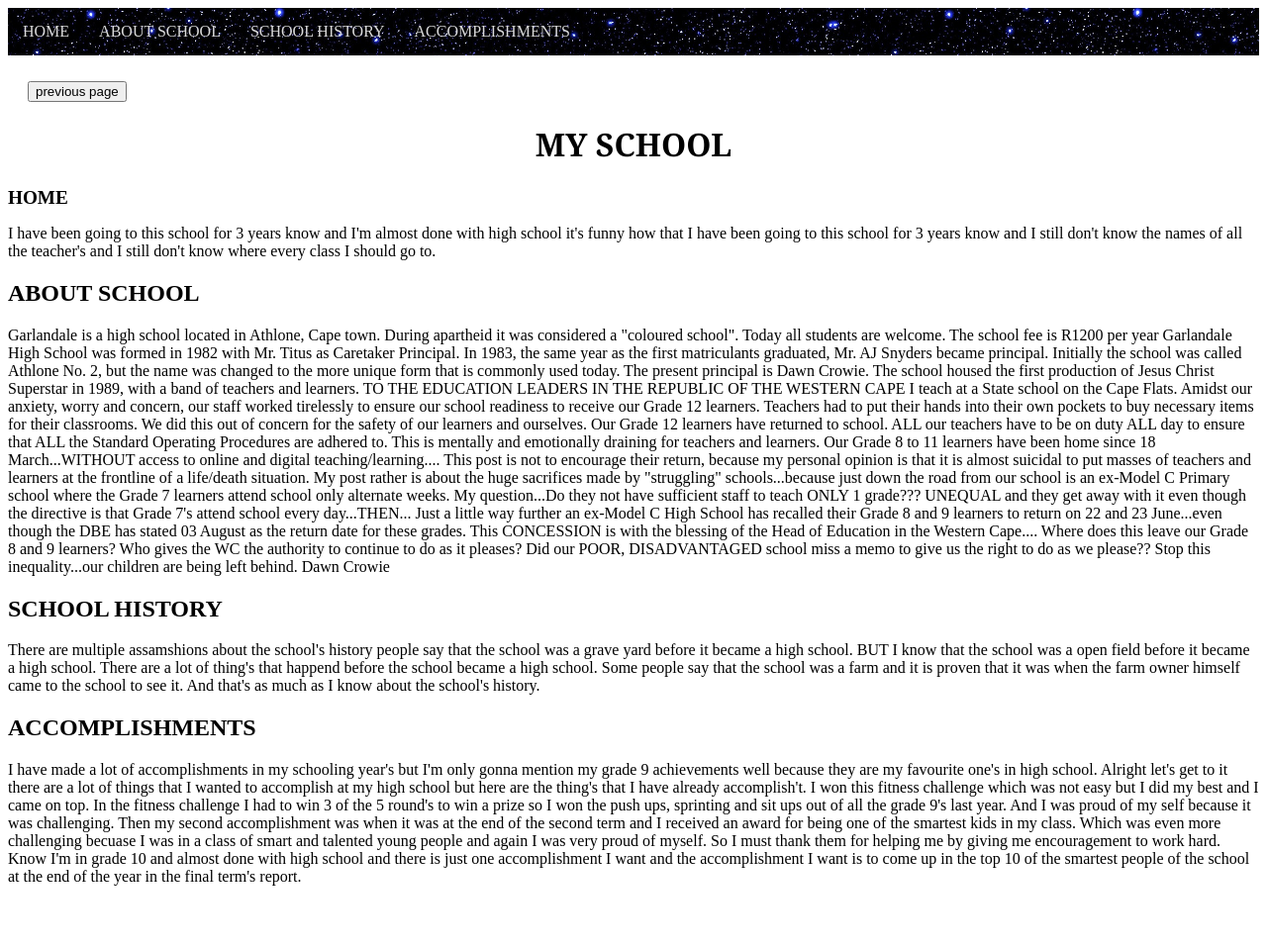
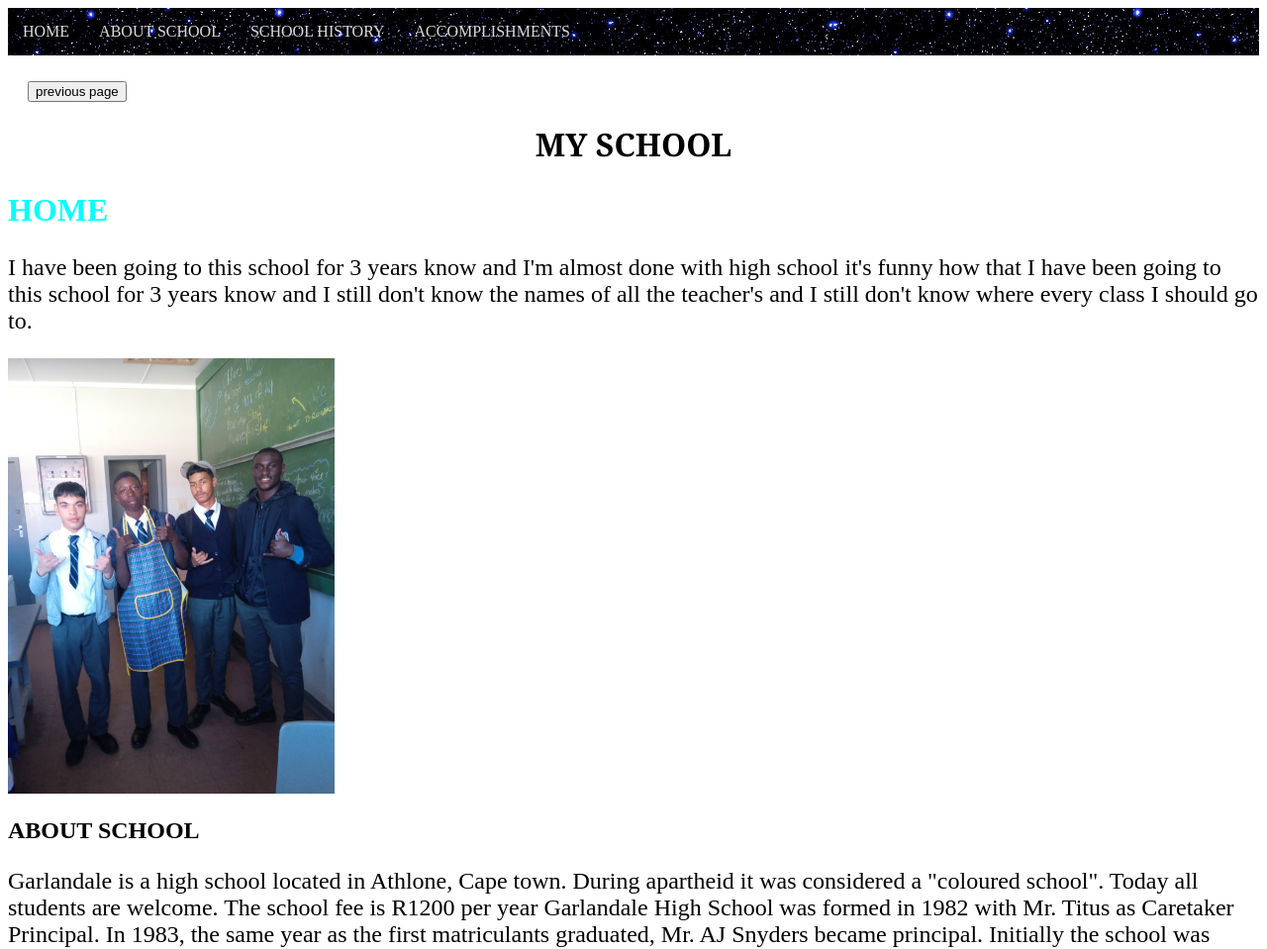
Before and after one commit to itspressly/js.script, a plain HTML site: page my website/My school/(my school) index.html in a window 1280 px wide. Shown: the top 959 px of the page at 99% size. Before the commit the page ends 911 px from the top, so only its background shows below. Drawn offline with Linux system fonts and the light colour scheme.

Commit message:
first commit

```diff
--- a/my website/My school/(my school) index.css
+++ b/my website/My school/(my school) index.css
@@ -4,7 +4,37 @@
 }
 
 #H1{
-    font-size: larger;
+    font-size: xx-large;
+    font-style: normal;
+    color: aqua;
+}
+
+#P1{
+    font-size: x-large;
+    font-style: normal;
+    color: rgb(0, 0, 0);
+    font-family: 'Times New Roman', Times, serif;
+}
+
+#P2{
+    font-size: x-large;
+    font-style: normal;
+    color: rgb(0, 0, 0);
+    font-family: 'Times New Roman', Times, serif;
+}
+
+#P3{
+    font-size: x-large;
+    font-style: normal;
+    color: rgb(0, 0, 0);
+    font-family: 'Times New Roman', Times, serif;
+}
+
+#P4{
+    font-size: x-large;
+    font-style: normal;
+    color: rgb(0, 0, 0);
+    font-family: 'Times New Roman', Times, serif;
 }
 
 main{
@@ -35,3 +65,14 @@ li{
     float: left;
     color: rgb(0, 0, 0);
 }
+#pic1{
+    margin-left: 30%;
+}
+
+#pic2{
+    height: 440px;
+}
+
+#pic3{
+    height: 400px;
+}
--- a/my website/My school/(my school) index.html
+++ b/my website/My school/(my school) index.html
@@ -26,11 +26,12 @@
     <h1 id="H0">MY SCHOOL</h1>
 
     <h2 id="H1">HOME</h2>
-    <p>I have been going to this school for 3 years know and I'm almost done with high school it's funny how that I have been going to this school for 3 years know and I still don't know the names of all the teacher's and I still don't know where every class I should go to.</p>
+    <p id="P1">I have been going to this school for 3 years know and I'm almost done with high school it's funny how that I have been going to this school for 3 years know and I still don't know the names of all the teacher's and I still don't know where every class I should go to.</p>
+    <img id="pic2" src="IMG-20230510-WA0001.jpg" alt="google">
 
 
     <h2 id="H2">ABOUT SCHOOL</h2>
-    <p>
+    <p id="P2">
   Garlandale is a high school located in Athlone, Cape town. During apartheid it was considered a "coloured school". Today all students are welcome. The school fee is R1200 per year
 
         Garlandale High School was formed in 1982 with Mr. Titus as Caretaker Principal. In 1983, the same year as the first matriculants graduated, Mr. AJ Snyders became principal. Initially the school was called Athlone No. 2, but the name was changed to the more unique form that is commonly used today.  The present principal is Dawn Crowie.
@@ -51,13 +52,15 @@
         Stop this inequality...our children are being left behind.
         Dawn Crowie</p>
 
+    <img id="pic1"  src="school3.jpg" alt="google.com">
+    <img id="pic3" src="schhol2.jpg" alt="google">
 
     <h2 id="H3">SCHOOL HISTORY</h2>
-    <p>There are multiple assamshions about the school's history people say that the school was a grave yard before it became a high school. BUT I know that the school was a open field before it became a high school. There are a lot of thing's that happend before the school became a high school. Some people say that the school was a farm and it is proven that it was when the farm owner himself came to the school to see it. And that's as much as I know about the school's history.</p>
+    <p id="P3">There are multiple assamshions about the school's history people say that the school was a grave yard before it became a high school. BUT I know that the school was a open field before it became a high school. There are a lot of thing's that happend before the school became a high school. Some people say that the school was a farm and it is proven that it was when the farm owner himself came to the school to see it. And that's as much as I know about the school's history.</p>
 
 
 <h2 id="H4">ACCOMPLISHMENTS</h2>
-    <p>I have made a lot of accomplishments in my schooling year's but I'm only gonna mention my grade 9 achievements well because they are my favourite one's in high school. Alright let's get to it there are a lot of things that I wanted to accomplish at my high school but here are the thing's that I have already accomplish't. I  won this fitness challenge which was not easy but I did my best and I came on top. In the fitness challenge I had to win 3 of the 5 round's  to win a prize so I won the push ups, sprinting and sit ups out of all the grade 9's last year. And I was proud of my self because it was challenging. Then my second accomplishment was when it was at the end of the second term and I received an award for being one of the smartest kids in my class. Which was even more challenging becuase I was in a class of smart and talented young people and again I was very proud of myself. So I must thank them for helping me by giving me encouragement to work hard. Know I'm in grade 10 and almost done with high school and there is just one accomplishment I want and the accomplishment I want is to come up in the top 10 of the smartest people of the school at the end of the year in the final term's report. </p>
+    <p id="P4">I have made a lot of accomplishments in my schooling year's but I'm only gonna mention my grade 9 achievements well because they are my favourite one's in high school. Alright let's get to it there are a lot of things that I wanted to accomplish at my high school but here are the thing's that I have already accomplish't. I  won this fitness challenge which was not easy but I did my best and I came on top. In the fitness challenge I had to win 3 of the 5 round's  to win a prize so I won the push ups, sprinting and sit ups out of all the grade 9's last year. And I was proud of my self because it was challenging. Then my second accomplishment was when it was at the end of the second term and I received an award for being one of the smartest kids in my class. Which was even more challenging becuase I was in a class of smart and talented young people and again I was very proud of myself. So I must thank them for helping me by giving me encouragement to work hard. Know I'm in grade 10 and almost done with high school and there is just one accomplishment I want and the accomplishment I want is to come up in the top 10 of the smartest people of the school at the end of the year in the final term's report. </p>
 
 
 </body>
```
Also changed, not shown: my website/(my website) index.html (+1 -1 lines), my website/My school/IMG-20230510-WA0001.jpg (added), my website/My school/IMG-20230510-WA0003.jpg (added), my website/My school/schhol2.jpg (added), my website/My school/school1.jpg (added), my website/My school/school3.jpg (added).
